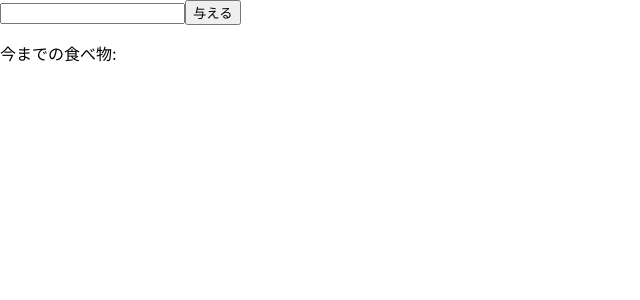
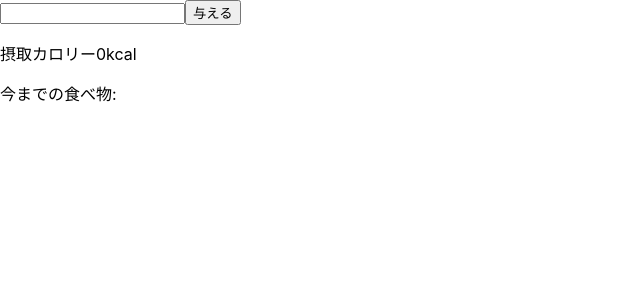
Before and after one commit to watnows/hackathon-2022-team2, a React (Create React App) app: page / in a window 1280 px wide. Shown: the top 300 px of the page, without its empty margins (0-640 px from the left). Built offline with nearby package versions, Linux system fonts and the light colour scheme.

Commit message:
カロリーの合計値だせました

```diff
--- a/src/App.js
+++ b/src/App.js
@@ -3,6 +3,7 @@ import React, { useState } from 'react';
 const  App = () => {
     const[text,setText] = useState("")
     const [addtexts, setTexts] = useState([]);
+    const[sumcalorie,setsumcalorie] = useState(0)
 
     // const post = () => {
     //     const requestOptions = {
@@ -39,12 +40,14 @@ const  App = () => {
 
         // setTexts([String(this.response), ...addtexts])
         setTexts([[text, 1], ...addtexts])
+        setsumcalorie(sumcalorie+1)
     }
 
     const Pressenter = (e) =>{
         if(e.key === 'Enter'){
             addTexts()
             setText("")
+
         }
     }
 
@@ -59,6 +62,8 @@ const  App = () => {
 
             <button onClick={addTexts}>与える</button>
 
+                <p>摂取カロリー{sumcalorie}kcal</p>
+
               <p>今までの食べ物:</p>
 
               <ul>
```
